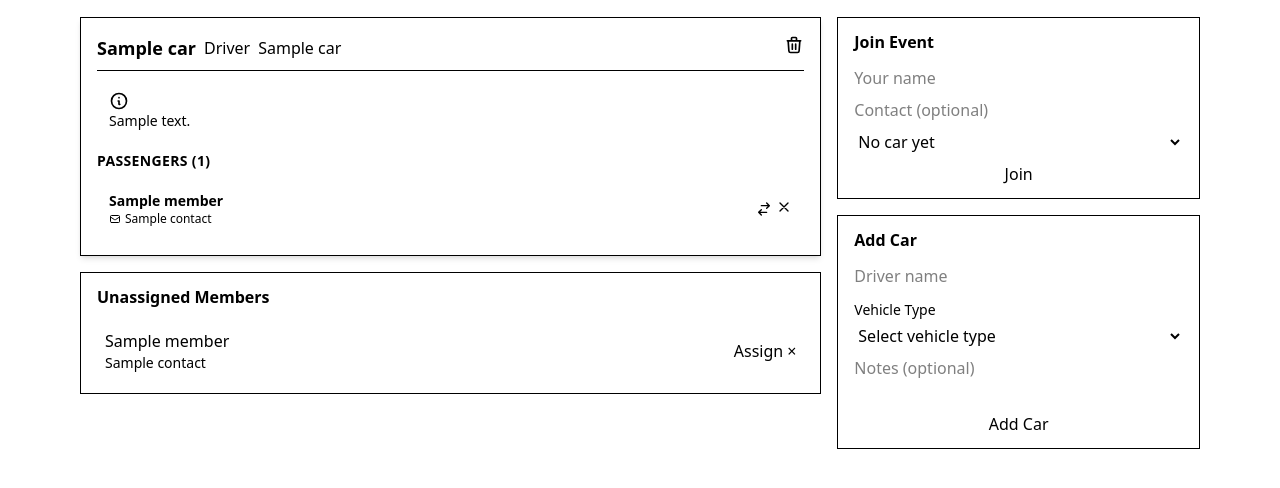
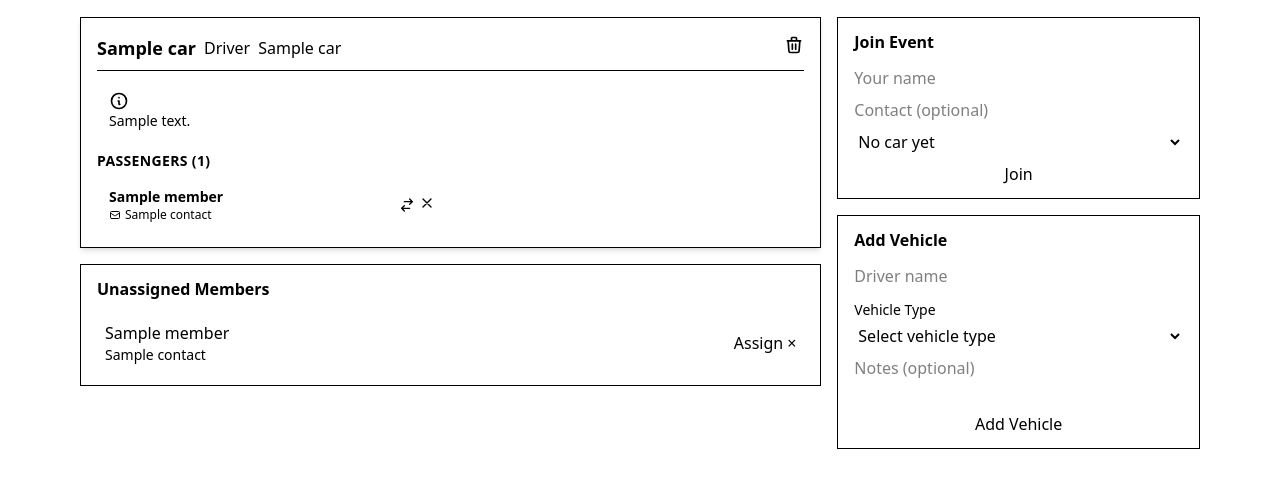
Before and after one commit to zorexsalvo/karpool, a Django app: template templates/events/event_detail.html in a window 1280 px wide. Shown: the part 229-717 px from the top of the page. Run offline with Django 3.2, Linux system fonts and the light colour scheme; the template is opened without the code that fills it: most values are stand-ins (such as "Sample title", 1, 10 or a date in 2020); some libraries are stand-ins or nearby versions.

Commit message:
feat(ui): refine event detail card spacing and sizing

```diff
--- a/templates/events/event_detail.html
+++ b/templates/events/event_detail.html
@@ -48,16 +48,16 @@
     <div class="lg:col-span-2 space-y-2 md:space-y-3">
         {% for car in cars %}
         <div class="card {% if car.car_name|lower == 'motorcycle' %}bg-base-300{% else %}bg-base-200{% endif %} shadow-md md:mockup-window md:border md:bg-base-300">
-            <div class="flex flex-col px-3 py-3 md:px-4 md:py-4 {% if car.car_name|lower == 'motorcycle' %}md:bg-base-300{% else %}md:bg-base-200{% endif %}">
+            <div class="flex flex-col px-2 py-2 md:px-4 md:py-4 {% if car.car_name|lower == 'motorcycle' %}md:bg-base-300{% else %}md:bg-base-200{% endif %}">
                 <!-- Car Header -->
-                <div class="flex items-center justify-between mb-3 pb-2 border-b border-base-300">
-                    <div class="flex items-center gap-3">
+                <div class="flex items-center justify-between mb-2 pb-2 md:mb-3 border-b border-base-300">
+                    <div class="flex items-center gap-2 md:gap-3">
                         <div>
-                            <div class="flex items-center gap-2">
+                            <div class="flex items-center gap-1.5 md:gap-2">
                                 <h3 class="font-bold text-sm md:text-lg">{{ car.driver_name }}</h3>
-                                <div class="badge badge-sm md:badge-md badge-primary">Driver</div>
+                                <div class="badge badge-xs md:badge-sm md:badge-md badge-primary">Driver</div>
                                 {% if car.car_name %}
-                                    <div class="badge badge-outline badge-sm">
+                                    <div class="badge badge-outline badge-xs md:badge-sm">
                                         {{ car.car_name|capfirst }}
                                     </div>
                                 {% endif %}
@@ -79,8 +79,8 @@
                 </div>
 
                 {% if car.notes %}
-                    <div class="alert alert-info py-2 px-3 mb-3 text-xs md:text-sm">
-                        <svg xmlns="http://www.w3.org/2000/svg" fill="none" viewBox="0 0 24 24" class="stroke-current shrink-0 w-4 h-4 md:w-5 md:h-5">
+                    <div class="alert alert-info py-1.5 px-2 md:py-2 md:px-3 mb-2 md:mb-3 text-xs md:text-sm">
+                        <svg xmlns="http://www.w3.org/2000/svg" fill="none" viewBox="0 0 24 24" class="stroke-current shrink-0 w-3 h-3 md:w-5 md:h-5">
                             <path stroke-linecap="round" stroke-linejoin="round" stroke-width="2" d="M13 16h-1v-4h-1m1-4h.01M21 12a9 9 0 11-18 0 9 9 0 0118 0z"></path>
                         </svg>
                         <span>{{ car.notes }}</span>
@@ -89,17 +89,18 @@
 
                 <!-- Members List -->
                 {% if car.car_name|lower != 'motorcycle' or car.members.count > 0 %}
-                <div class="space-y-2">
-                    <div class="text-xs md:text-sm font-semibold text-base-content/70 uppercase tracking-wide mb-2">
+                <div>
+                    <div class="text-[10px] md:text-sm font-semibold text-base-content/70 uppercase tracking-wide mb-1 md:mb-2">
                         Passengers ({{ car.members.count }})
                     </div>
+                    <div class="grid grid-cols-2 gap-1 md:gap-2">
                         {% for member in car.members.all %}
-                        <div class="flex items-center justify-between p-2.5 md:p-3 bg-base-300 rounded-lg hover:bg-base-300/70 transition-colors">
-                            <div class="flex items-center gap-2.5 md:gap-3 min-w-0 flex-1">
+                            <div class="flex items-center justify-between px-1.5 py-1 md:px-3 md:py-2 bg-base-300 rounded-lg hover:bg-base-300/70 transition-colors">
+                                <div class="flex items-center gap-1.5 md:gap-3 min-w-0 flex-1">
                                     <div class="min-w-0 flex-1">
                                         <div class="font-semibold text-xs md:text-sm truncate">{{ member.name }}</div>
                                         {% if member.contact %}
-                                        <div class="text-base-content/60 text-[10px] md:text-xs truncate flex items-center gap-1">
+                                            <div class="text-base-content/60 text-[10px] md:text-xs truncate hidden md:flex items-center gap-1">
                                                 <svg xmlns="http://www.w3.org/2000/svg" class="h-3 w-3" fill="none" viewBox="0 0 24 24" stroke="currentColor">
                                                     <path stroke-linecap="round" stroke-linejoin="round" stroke-width="2" d="M3 8l7.89 5.26a2 2 0 002.22 0L21 8M5 19h14a2 2 0 002-2V7a2 2 0 00-2-2H5a2 2 0 00-2 2v10a2 2 0 002 2z" />
                                                 </svg>
@@ -108,10 +109,10 @@
                                         {% endif %}
                                     </div>
                                 </div>
-                            <div class="flex gap-1">
+                                <div class="flex gap-0.5 md:gap-1">
                                     <button onclick="showMoveModal({{ member.id }}, '{{ member.name }}')"
                                             class="btn btn-ghost btn-xs md:btn-sm">
-                                    <svg xmlns="http://www.w3.org/2000/svg" class="h-3.5 w-3.5 md:h-4 md:w-4" fill="none" viewBox="0 0 24 24" stroke="currentColor">
+                                        <svg xmlns="http://www.w3.org/2000/svg" class="h-3 w-3 md:h-4 md:w-4" fill="none" viewBox="0 0 24 24" stroke="currentColor">
                                             <path stroke-linecap="round" stroke-linejoin="round" stroke-width="2" d="M8 7h12m0 0l-4-4m4 4l-4 4m0 6H4m0 0l4 4m-4-4l4-4" />
                                         </svg>
                                     </button>
@@ -119,7 +120,7 @@
                                         {% csrf_token %}
                                         <button type="submit" class="btn btn-ghost btn-xs md:btn-sm text-error"
                                                 onclick="return confirm('Remove {{ member.name }}?')">
-                                        <svg xmlns="http://www.w3.org/2000/svg" class="h-3.5 w-3.5 md:h-4 md:w-4" fill="none" viewBox="0 0 24 24" stroke="currentColor">
+                                            <svg xmlns="http://www.w3.org/2000/svg" class="h-3 w-3 md:h-4 md:w-4" fill="none" viewBox="0 0 24 24" stroke="currentColor">
                                                 <path stroke-linecap="round" stroke-linejoin="round" stroke-width="2" d="M6 18L18 6M6 6l12 12" />
                                             </svg>
                                         </button>
@@ -127,6 +128,7 @@
                                 </div>
                             </div>
                         {% endfor %}
+                    </div>
                     {% if car.members.count == 0 %}
                         <div class="hidden md:block text-center py-4 text-base-content/50 text-xs md:text-sm">
                             No passengers yet
@@ -148,17 +150,17 @@
 
         <!-- Unassigned Members -->
         {% if unassigned_members %}
-        <div class="card bg-base-200 md:mockup-window md:border md:bg-base-300 mt-3 md:mt-4">
-            <div class="flex flex-col px-3 py-2 md:px-4 md:py-3 md:bg-base-200">
-                <h3 class="font-semibold mb-2 md:mb-3 text-sm md:text-base">Unassigned Members</h3>
-                <div class="space-y-1.5 md:space-y-2">
+        <div class="card bg-base-200 md:mockup-window md:border md:bg-base-300 mt-2 md:mt-4">
+            <div class="flex flex-col px-2 py-2 md:px-4 md:py-3 md:bg-base-200">
+                <h3 class="font-semibold mb-1.5 md:mb-3 text-xs md:text-base">Unassigned Members</h3>
+                <div class="space-y-1 md:space-y-2">
                     {% for member in unassigned_members %}
-                        <div class="flex justify-between items-center p-2 bg-base-300 rounded">
+                        <div class="flex justify-between items-center p-1.5 md:p-2 bg-base-300 rounded">
                             <div class="min-w-0 flex-1">
-                                <div class="font-medium text-sm md:text-base truncate">{{ member.name }}</div>
-                                {% if member.contact %}<div class="text-base-content/70 text-xs md:text-sm truncate">{{ member.contact }}</div>{% endif %}
+                                <div class="font-medium text-xs md:text-base truncate">{{ member.name }}</div>
+                                {% if member.contact %}<div class="text-base-content/70 text-[10px] md:text-sm truncate hidden md:block">{{ member.contact }}</div>{% endif %}
                             </div>
-                            <div class="flex gap-1 ml-2">
+                            <div class="flex gap-0.5 md:gap-1 ml-2">
                                 <button onclick="showMoveModal({{ member.id }}, '{{ member.name }}')"
                                         class="btn btn-ghost btn-xs md:btn-sm">Assign</button>
                                 <form method="post" action="{% url 'delete_member' event.slug member.id %}" style="display: inline;">
@@ -179,9 +181,9 @@
     <div class="space-y-3 md:space-y-4">
         <!-- Join Event Form -->
         <div id="join-event-form" class="card bg-base-200 md:mockup-window md:border md:bg-base-300">
-            <div class="flex flex-col px-3 py-2 md:px-4 md:py-3 md:bg-base-200">
-                <h3 class="font-semibold mb-2 md:mb-3 text-sm md:text-base">Join Event</h3>
-                <form method="post" action="{% url 'add_member' event.slug %}" class="space-y-2">
+            <div class="flex flex-col px-2 py-2 md:px-4 md:py-3 md:bg-base-200">
+                <h3 class="font-semibold mb-1.5 md:mb-3 text-xs md:text-base">Join Event</h3>
+                <form method="post" action="{% url 'add_member' event.slug %}" class="space-y-1.5 md:space-y-2">
                     {% csrf_token %}
                     <div class="form-control">
                         <input type="text" name="name" placeholder="Your name"
@@ -204,11 +206,11 @@
             </div>
         </div>
 
-        <!-- Add Car Form -->
+        <!-- Add Vehicle Form -->
         <div class="card bg-base-200 md:mockup-window md:border md:bg-base-300">
-            <div class="flex flex-col px-3 py-2 md:px-4 md:py-3 md:bg-base-200">
-                <h3 class="font-semibold mb-2 md:mb-3 text-sm md:text-base">Add Car</h3>
-                <form method="post" action="{% url 'add_car' event.slug %}" class="space-y-2">
+            <div class="flex flex-col px-2 py-2 md:px-4 md:py-3 md:bg-base-200">
+                <h3 class="font-semibold mb-1.5 md:mb-3 text-xs md:text-base">Add Vehicle</h3>
+                <form method="post" action="{% url 'add_car' event.slug %}" class="space-y-1.5 md:space-y-2">
                     {% csrf_token %}
                     <div class="form-control">
                         <input type="text" name="driver_name" placeholder="Driver name"
@@ -228,7 +230,7 @@
                         <textarea name="notes" placeholder="Notes (optional)" rows="2"
                                   class="textarea textarea-bordered textarea-sm md:textarea-md resize-none text-sm md:text-base"></textarea>
                     </div>
-                    <button type="submit" class="btn btn-primary btn-sm md:btn-md w-full">Add Car</button>
+                    <button type="submit" class="btn btn-primary btn-sm md:btn-md w-full">Add Vehicle</button>
                 </form>
             </div>
         </div>
```
Lines whose indentation alone changed are shown as unchanged.
